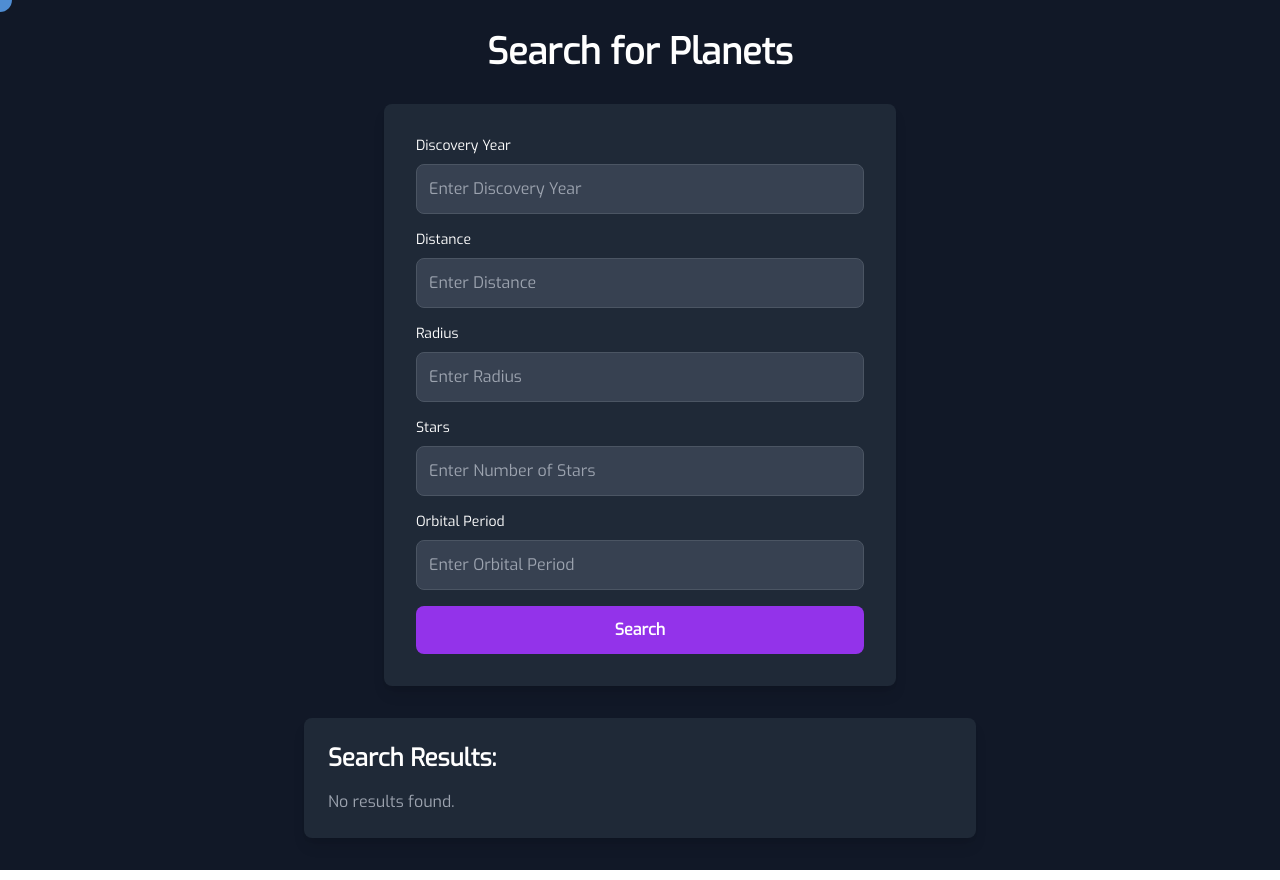
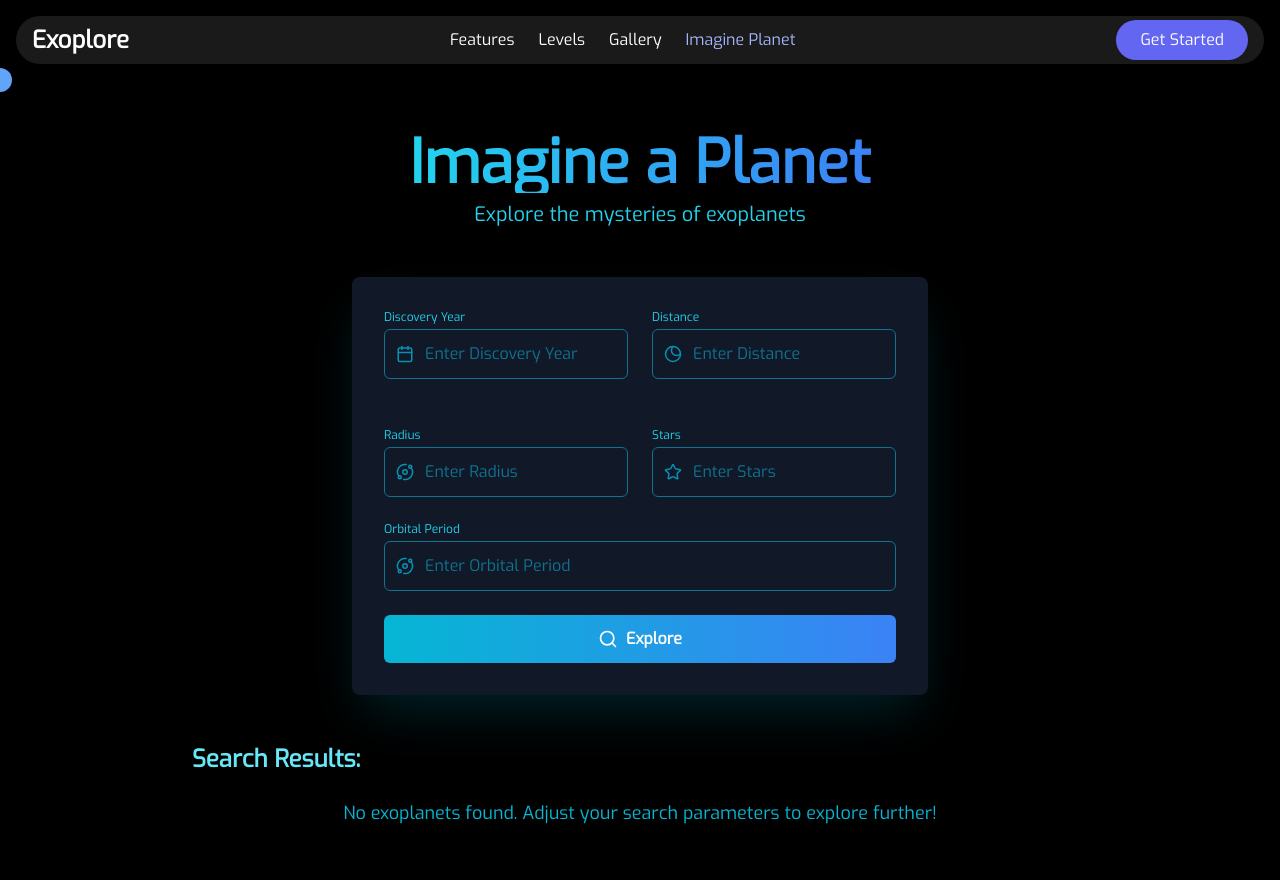
Before and after one commit to Zezo-Elkafoury/Exoplore-Exo-planet-learning-platform-, a Next.js app: page /imagine in a window 1280 px wide. Built offline with nearby package versions, Linux system fonts and the light colour scheme.

Commit message:
Edit Header & Update Imagine a planet

```diff
--- a/app/imagine/page.jsx
+++ b/app/imagine/page.jsx
@@ -1,9 +1,43 @@
-// app/search.js or pages/search.js
-"use client";
-import { useState } from "react";
-import axios from "axios";
+'use client'
+import React, { useState } from 'react';
+import axios from 'axios';
+import { motion } from 'framer-motion';
+import { Search, Loader, Eclipse, Star, Orbit, Calendar } from 'lucide-react';
 
-export default function SearchPage() {
+const InputField = ({ label, name, value, onChange, icon: Icon }) => (
+  <div className="mb-6">
+    <label className="block text-xs font-medium mb-1 text-cyan-400">{label}</label>
+    <div className="relative">
+      <input
+        type="number"
+        name={name}
+        value={value}
+        onChange={onChange}
+        placeholder={`Enter ${label}`}
+        className="w-full p-3 pl-10 bg-gray-900 border border-cyan-700 rounded-md text-cyan-100 placeholder-cyan-700 focus:outline-none focus:ring-2 focus:ring-cyan-500 transition-all duration-300"
+      />
+      <Icon className="absolute left-3 top-1/2 transform -translate-y-1/2 text-cyan-600" size={18} />
+    </div>
+  </div>
+);
+
+const PlanetCard = ({ planet }) => (
+  <motion.div
+    initial={{ opacity: 0, scale: 0.9 }}
+    animate={{ opacity: 1, scale: 1 }}
+    transition={{ duration: 0.5 }}
+    className="bg-gradient-to-br from-gray-900 to-cyan-900 p-4 rounded-lg shadow-lg hover:shadow-cyan-500/20 transition-all duration-300"
+  >
+    <h3 className="text-xl font-bold mb-2 text-cyan-300">{planet.pl_name}</h3>
+    <div className="grid grid-cols-2 gap-2 text-sm">
+      <div className="flex items-center"><Eclipse size={14} className="mr-2 text-cyan-500" /> Distance: {planet.distance}</div>
+      <div className="flex items-center"><Star size={14} className="mr-2 text-cyan-500" /> Radius: {planet.radius}</div>
+      <div className="flex items-center"><Orbit size={14} className="mr-2 text-cyan-500" /> Orbital Period: {planet["orbital period"]}</div>
+    </div>
+  </motion.div>
+);
+
+export default function FuturisticPlanetSearch() {
   const [formData, setFormData] = useState({
     disc_year: "",
     distance: "",
@@ -12,6 +46,7 @@ export default function SearchPage() {
     orbital_period: "",
   });
   const [results, setResults] = useState([]);
+  const [isLoading, setIsLoading] = useState(false);
 
   const handleChange = (e) => {
     setFormData({ ...formData, [e.target.name]: e.target.value });
@@ -19,111 +54,83 @@ export default function SearchPage() {
 
   const handleSubmit = async (e) => {
     e.preventDefault();
+    setIsLoading(true);
     try {
       const response = await axios.get("https://minimal-jessica-ziad-elkafoury-5a3fd4ee.koyeb.app/search/", {
-        params: {
-          disc_year: formData.disc_year || undefined,
-          distance: formData.distance || undefined,
-          radius: formData.radius || undefined,
-          stars: formData.stars || undefined,
-          orbital_period: formData.orbital_period || undefined,
-        },
+        params: Object.fromEntries(Object.entries(formData).filter(([_, v]) => v !== "")),
       });
       setResults(response.data);
     } catch (error) {
       console.error("Error fetching search results", error);
+    } finally {
+      setIsLoading(false);
     }
   };
 
   return (
-    <div className="min-h-screen bg-gray-900 text-white flex flex-col items-center justify-center p-8">
-      <h1 className="text-4xl font-bold mb-8 text-center">Search for Planets</h1>
-      <form
+    <div className="min-h-screen bg-black text-cyan-100 flex flex-col items-center justify-center p-8">
+      <motion.div
+        initial={{ opacity: 0, y: -50 }}
+        animate={{ opacity: 1, y: 0 }}
+        transition={{ duration: 0.8 }}
+        className="text-center mb-12"
+      >
+        <h1 className="text-6xl font-bold mb-2 bg-clip-text text-transparent bg-gradient-to-r from-cyan-400 to-blue-500">
+          Imagine a Planet
+        </h1>
+        <p className="text-xl text-cyan-400">Explore the mysteries of exoplanets</p>
+      </motion.div>
+
+      <motion.form
+        initial={{ opacity: 0, scale: 0.9 }}
+        animate={{ opacity: 1, scale: 1 }}
+        transition={{ duration: 0.5 }}
         onSubmit={handleSubmit}
-        className="w-full max-w-lg bg-gray-800 p-8 rounded-lg shadow-lg"
+        className="w-full max-w-xl bg-gray-900 p-8 rounded-lg shadow-2xl shadow-cyan-500/20 mb-12"
       >
-        <div className="mb-4">
-          <label className="block text-sm font-medium mb-2">Discovery Year</label>
-          <input
-            type="number"
-            name="disc_year"
-            value={formData.disc_year}
-            onChange={handleChange}
-            placeholder="Enter Discovery Year"
-            className="w-full p-3 border border-gray-600 rounded-lg bg-gray-700 text-white focus:outline-none focus:ring-2 focus:ring-purple-500"
-          />
+        <div className="grid grid-cols-2 gap-6">
+          <InputField label="Discovery Year" name="disc_year" value={formData.disc_year} onChange={handleChange} icon={Calendar} />
+          <InputField label="Distance" name="distance" value={formData.distance} onChange={handleChange} icon={Eclipse} />
+          <InputField label="Radius" name="radius" value={formData.radius} onChange={handleChange} icon={Orbit} />
+          <InputField label="Stars" name="stars" value={formData.stars} onChange={handleChange} icon={Star} />
         </div>
-        <div className="mb-4">
-          <label className="block text-sm font-medium mb-2">Distance</label>
-          <input
-            type="number"
-            name="distance"
-            value={formData.distance}
-            onChange={handleChange}
-            placeholder="Enter Distance"
-            className="w-full p-3 border border-gray-600 rounded-lg bg-gray-700 text-white focus:outline-none focus:ring-2 focus:ring-purple-500"
-          />
-        </div>
-        <div className="mb-4">
-          <label className="block text-sm font-medium mb-2">Radius</label>
-          <input
-            type="number"
-            name="radius"
-            value={formData.radius}
-            onChange={handleChange}
-            placeholder="Enter Radius"
-            className="w-full p-3 border border-gray-600 rounded-lg bg-gray-700 text-white focus:outline-none focus:ring-2 focus:ring-purple-500"
-          />
-        </div>
-        <div className="mb-4">
-          <label className="block text-sm font-medium mb-2">Stars</label>
-          <input
-            type="number"
-            name="stars"
-            value={formData.stars}
-            onChange={handleChange}
-            placeholder="Enter Number of Stars"
-            className="w-full p-3 border border-gray-600 rounded-lg bg-gray-700 text-white focus:outline-none focus:ring-2 focus:ring-purple-500"
-          />
-        </div>
-        <div className="mb-4">
-          <label className="block text-sm font-medium mb-2">Orbital Period</label>
-          <input
-            type="number"
-            name="orbital_period"
-            value={formData.orbital_period}
-            onChange={handleChange}
-            placeholder="Enter Orbital Period"
-            className="w-full p-3 border border-gray-600 rounded-lg bg-gray-700 text-white focus:outline-none focus:ring-2 focus:ring-purple-500"
-          />
-        </div>
-        <button
+        <InputField label="Orbital Period" name="orbital_period" value={formData.orbital_period} onChange={handleChange} icon={Orbit} />
+
+        <motion.button
+          whileHover={{ scale: 1.05 }}
+          whileTap={{ scale: 0.95 }}
           type="submit"
-          className="w-full bg-purple-600 hover:bg-purple-700 text-white py-3 rounded-lg font-semibold transition-all duration-300"
+          className="w-full mt-6 bg-gradient-to-r from-cyan-500 to-blue-500 text-white py-3 rounded-md font-semibold transition-all duration-300 flex items-center justify-center"
+          disabled={isLoading}
         >
-          Search
-        </button>
-      </form>
+          {isLoading ? (
+            <Loader className="animate-spin" size={24} />
+          ) : (
+            <>
+              <Search className="mr-2" size={20} />
+              Explore
+            </>
+          )}
+        </motion.button>
+      </motion.form>
 
-      <div className="mt-8 w-full max-w-2xl bg-gray-800 p-6 rounded-lg shadow-lg">
-        <h2 className="text-2xl font-semibold mb-4">Search Results:</h2>
+      <motion.div
+        initial={{ opacity: 0, y: 50 }}
+        animate={{ opacity: 1, y: 0 }}
+        transition={{ duration: 0.5, delay: 0.2 }}
+        className="w-full max-w-4xl"
+      >
+        <h2 className="text-2xl font-semibold mb-6 text-cyan-300">Search Results:</h2>
         {results.length > 0 ? (
-          <ul className="space-y-4">
+          <div className="grid grid-cols-1 md:grid-cols-2 lg:grid-cols-3 gap-6">
             {results.map((planet, index) => (
-              <li
-                key={index}
-                className="p-4 bg-gray-700 rounded-lg shadow-md text-white"
-              >
-                <span className="font-bold">{planet.pl_name}</span>: Distance = {" "}
-                {planet.distance}, Radius = {planet.radius}, Orbital Period = {" "}
-                {planet["orbital period"]}
-              </li>
+              <PlanetCard key={index} planet={planet} />
             ))}
-          </ul>
+          </div>
         ) : (
-          <p className="text-gray-400">No results found.</p>
+          <p className="text-center text-cyan-500 text-lg">No exoplanets found. Adjust your search parameters to explore further!</p>
         )}
-      </div>
+      </motion.div>
     </div>
   );
 }
--- a/app/layout.js
+++ b/app/layout.js
@@ -2,7 +2,7 @@ import "./globals.css";
 import { Analytics } from "@vercel/analytics/react"
 import CustomCursor from "@/components/CustomCursor";
 import { Exo } from 'next/font/google'
-
+import Header from '@/components/Header'
 const exo_init = Exo({ subsets: ['latin'] ,
   weight: ['400']
 })
@@ -19,6 +19,7 @@ export default function RootLayout({ children }) {
       <body
         className={`${exo_init.className}`}
       >
+        <Header />
         <Analytics />
         <CustomCursor />
         {children}
--- a/app/page.js
+++ b/app/page.js
@@ -10,7 +10,7 @@ import InteractiveBackground from "@/components/fullbg";
 export default function Home() {
   return (
     <>
-          <Header />
+          {/* <Header /> */}
           <InteractiveBackground />
           <HeroSection videoSrc="/vid1.mp4" />
           <IntroVideo />
--- a/components/Header.jsx
+++ b/components/Header.jsx
@@ -1,11 +1,20 @@
 'use client'
 import React, { useState, useEffect } from 'react';
 import { motion, AnimatePresence } from 'framer-motion';
-import Link from 'next/link'
+import Link from 'next/link';
+import { useRouter } from 'next/navigation';
+const menuItems = [
+  { title: 'Features', href: '/#features' },
+  { title: 'Levels', href: '/levels' },
+  { title: 'Gallery', href: '/gallery' },
+  { title: 'Imagine Planet', href: '/imagine' }
+];
+
 const Header = () => {
   const [isOpen, setIsOpen] = useState(false);
   const [scrolled, setScrolled] = useState(false);
-  const [navhidden, setnavhidden] = useState(false);
+  const router = useRouter();
+
   useEffect(() => {
     const handleScroll = () => {
       setScrolled(window.scrollY > 20);
@@ -15,51 +24,67 @@ const Header = () => {
     return () => window.removeEventListener('scroll', handleScroll);
   }, []);
 
-const menuItems = [{title:'Features',href:'#features'}, {title:'Levels',href:'/levels'}, {title:'Gallery',href:'/gallery'},{title:'Imagine Planet',href:'imagine'}]
+  useEffect(() => {
+    setIsOpen(false);
+  }, [router.asPath]);
+
+  const variants = {
+    hidden: { opacity: 0, y: -10 },
+    visible: { opacity: 1, y: 0 },
+  };
 
   return (
-    <header className={`fixed top-0 left-0 right-0 z-50 transition-all duration-300 ${scrolled ? 'py-2' : 'py-4'}`}>
+    <header className={`relative bg-black top-0 left-0 right-0 z-50 transition-all duration-300 ${scrolled ? 'py-2' : 'py-4'}`}>
       <nav className={`mx-4 backdrop-blur-md bg-white/10 text-white rounded-full transition-all duration-300 ${scrolled ? 'shadow-lg' : ''}`}>
         <div className="container mx-auto px-4 flex justify-between items-center">
+          <Link href="/">
             <motion.div
               whileHover={{ scale: 1.05 }}
               whileTap={{ scale: 0.95 }}
-            className="text-2xl font-bold py-2"
+              className="text-2xl font-bold py-2 cursor-pointer"
             >
-            Name
+              Exoplore
             </motion.div>
+          </Link>
 
           <div className="hidden md:flex space-x-6">
             {menuItems.map((item) => (
+              <Link key={item.title} href={item.href} passHref>
                 <motion.a
-                key={item.title}
-                href={item.href}
-                className="hover:text-indigo-300 transition-colors duration-200"
+                  className={`hover:text-indigo-300 transition-colors duration-200 ${
+                    router.asPath === item.href ? 'text-indigo-300' : ''
+                  }`}
                   whileHover={{ y: -2 }}
                   whileTap={{ y: 0 }}
                 >
                   {item.title}
                 </motion.a>
+              </Link>
             ))}
           </div>
 
           <div className="hidden md:block">
+            <Link href="/levels" passHref>
               <motion.button
                 whileHover={{ scale: 1.05 }}
                 whileTap={{ scale: 0.95 }}
-                className="w-full m-4 bg-indigo-500 hover:bg-indigo-600 text-white px-6 py-2 rounded-full transition-colors duration-200"
-                onClick={() => setIsOpen(false)}
+                className="bg-indigo-500 hover:bg-indigo-600 text-white px-6 py-2 rounded-full transition-colors duration-200"
               >
-                <Link href="levels/">Get Started</Link>
+                Get Started
               </motion.button>
+            </Link>
           </div>
 
           <div className="md:hidden">
-            <button onClick={() => setIsOpen(!isOpen)} className="text-white focus:outline-none p-2">
+            <motion.button
+              onClick={() => setIsOpen(!isOpen)}
+              className="text-white focus:outline-none p-2"
+              whileTap={{ scale: 0.9 }}
+            >
               <svg className="w-6 h-6" fill="none" stroke="currentColor" viewBox="0 0 24 24" xmlns="http://www.w3.org/2000/svg">
                 <path strokeLinecap="round" strokeLinejoin="round" strokeWidth={2} d={isOpen ? "M6 18L18 6M6 6l12 12" : "M4 6h16M4 12h16m-7 6h7"} />
               </svg>
-            </button>
+            </motion.button>
           </div>
         </div>
       </nav>
@@ -67,24 +92,28 @@ const menuItems = [{title:'Features',href:'#features'}, {title:'Levels',href:'/l
       <AnimatePresence>
         {isOpen && (
           <motion.div
-            initial={{ opacity: 0, height: 0 }}
-            animate={{ opacity: 1, height: 'auto' }}
-            exit={{ opacity: 0, height: 0 }}
+            initial="hidden"
+            animate="visible"
+            exit="hidden"
+            variants={variants}
             transition={{ duration: 0.3 }}
             className="md:hidden bg-indigo-900 bg-opacity-95 backdrop-blur-md mt-2 mx-4 rounded-2xl overflow-hidden"
           >
             <div className="container mx-auto py-4 px-6">
               {menuItems.map((item) => (
-                <a
-                  key={item}
-                  href={`#${item.toLowerCase().replace(/\s+/g, '-')}`}
-                  className="block py-2 text-white hover:text-indigo-300 transition-colors duration-200"
+                <Link key={item.title} href={item.href} passHref>
+                  <motion.a
+                    className={`block py-2 text-white hover:text-indigo-300 transition-colors duration-200 ${
+                      router.asPath === item.href ? 'text-indigo-300' : ''
+                    }`}
+                    whileHover={{ x: 5 }}
                     onClick={() => setIsOpen(false)}
                   >
-                  {item}
-                </a>
+                    {item.title}
+                  </motion.a>
+                </Link>
               ))}
-              <Link href="levels/">
+              <Link href="/levels" passHref>
                 <motion.button
                   whileHover={{ scale: 1.05 }}
                   whileTap={{ scale: 0.95 }}
@@ -103,6 +132,3 @@ const menuItems = [{title:'Features',href:'#features'}, {title:'Levels',href:'/l
 };
 
 export default Header;
-
-//  gdown https://drive.google.com/uc?id=1ssZOSCAQ90VTU_r19LfVDLJnc1ywoTek -O output_file.mp4
-// https://drive.google.com/file/d/1ssZOSCAQ90VTU_r19LfVDLJnc1ywoTek/view?usp=drive_link
--- a/components/intro.jsx
+++ b/components/intro.jsx
@@ -3,7 +3,7 @@ import React, { useState, useRef, useEffect } from 'react';
 import { motion, useAnimation } from 'framer-motion';
 import { useInView } from 'react-intersection-observer';
 import { Play, Pause, Volume2, VolumeX, Maximize, Minimize } from 'lucide-react';
-
+import Link from 'next/link'
 const IntroVideo = () => {
   const [isPlaying, setIsPlaying] = useState(false);
   const [isMuted, setIsMuted] = useState(false);
@@ -162,7 +162,7 @@ const IntroVideo = () => {
           </div>
         </div>
       </motion.div>
-
+      <Link href="/levels">
       <motion.button
           className="mt-8 px-8 py-4 bg-gradient-to-r from-indigo-500 to-indigo-300 text-white font-semibold rounded-full shadow-lg transition duration-300 ease-in-out transform hover:from-violet-700 hover:to-indigo-700"
           variants={buttonVariants}
@@ -173,6 +173,7 @@ const IntroVideo = () => {
         >
           Begin Your Learning Journey
         </motion.button>
+        </Link>
     </div>
 
   );
```
Also changed, not shown: components/qoute.jsx (+5 -3 lines). Lines whose indentation alone changed are shown as unchanged.
